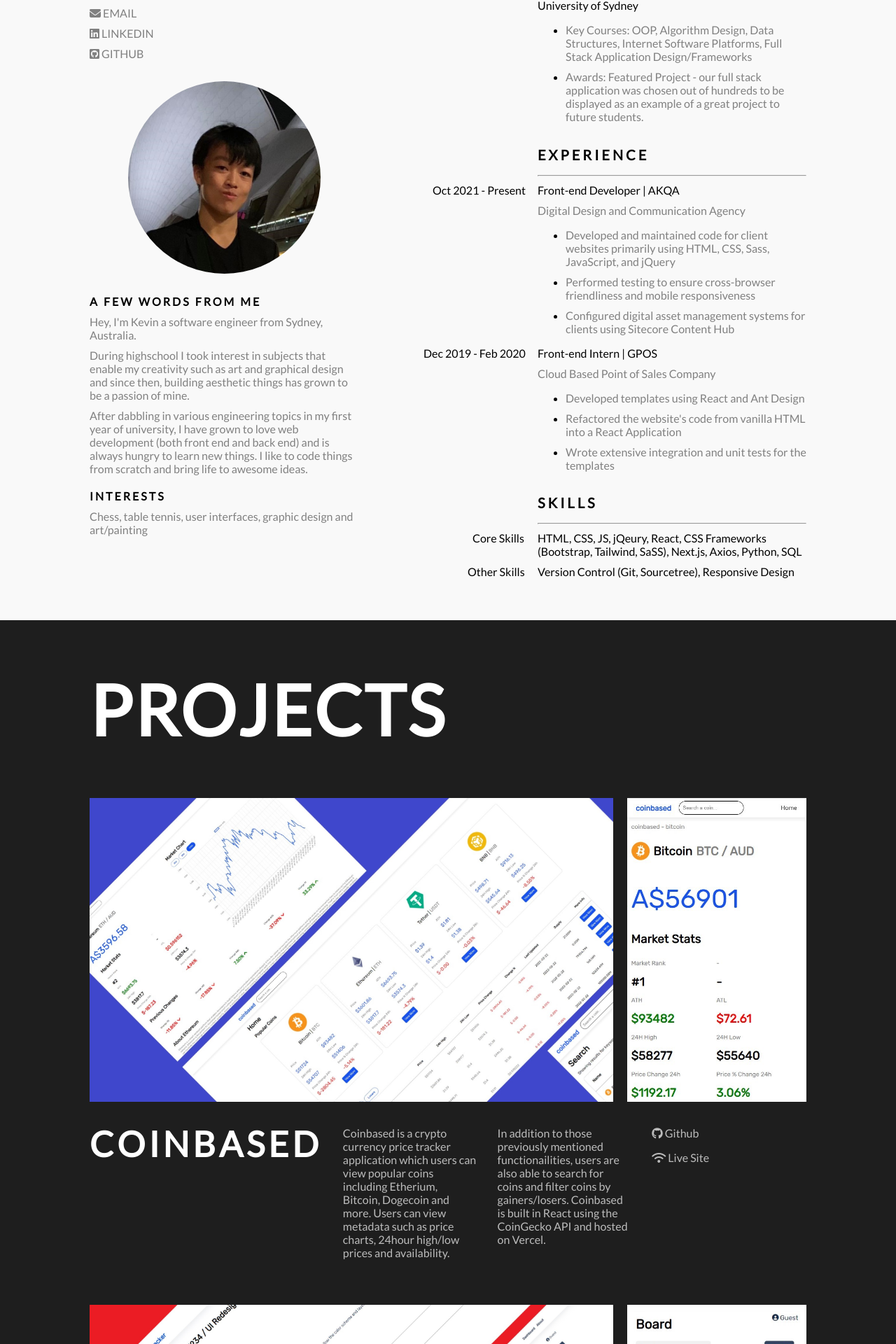
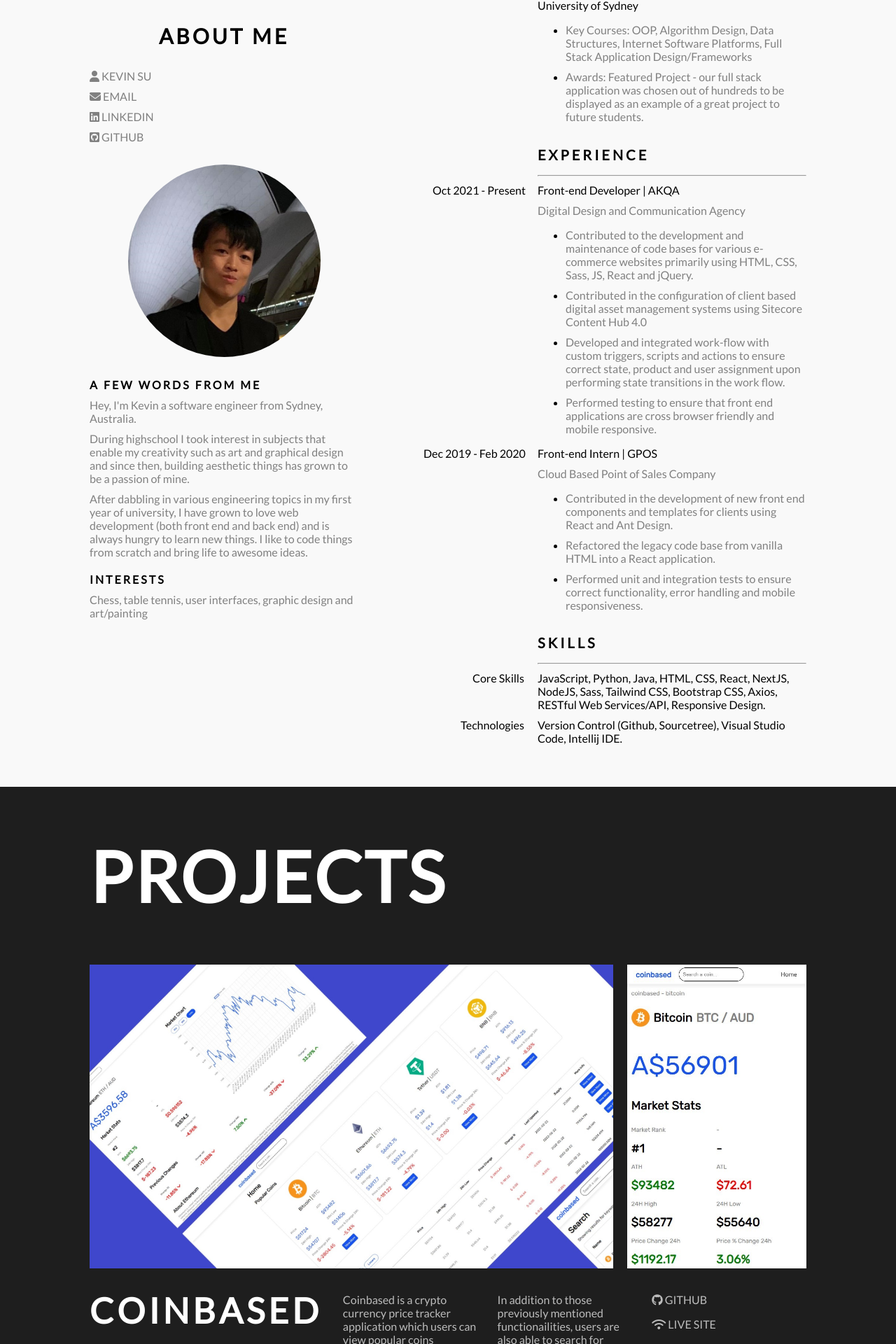
Before and after one commit to SuKaiwen/port, a React (Create React App) app: page / in a window 1280 px wide. Shown: the part 1016-2936 px from the top of the page at 70% size. Built offline with nearby package versions, Linux system fonts and the light colour scheme.

Commit message:
added links

```diff
--- a/src/CSS/About.css
+++ b/src/CSS/About.css
@@ -54,9 +54,9 @@
 }
 
 .skills-other::before {
-    content: "Other Skills";
+    content: "Technologies";
     position: absolute;
-    margin-left: -100px;
+    margin-left: -110px;
     color: black;
 }
 
--- a/src/CSS/Global.css
+++ b/src/CSS/Global.css
@@ -33,6 +33,11 @@
     flex-direction: row;
 }
 
+a {
+    text-decoration: none;
+    color: inherit;
+}
+
 @media (width < 1900px) {
     .page-container .row {
         padding: 50px 10%;
--- a/src/CSS/Projects.css
+++ b/src/CSS/Projects.css
@@ -54,14 +54,11 @@
     margin-right: 2%;
     height: auto;
     overflow: hidden;
-}
-
-.project-row .main-image img {
     transition: 0.5s;
 }
 
-.project-row .main-image img:hover {
-    transform: scale(1.25);
+.project-row .main-image:hover {
+    transform: scale(1.05);
 }
 
 .project-row .side-image {
@@ -95,8 +92,7 @@
 }
 
 .project-card:hover {
-    color: black;
-    background: linear-gradient(225deg, transparent 50px, #f9f9f9 50px);
+    background: linear-gradient(225deg, transparent 50px, #4d4d4d 50px);
 }
 
 .project-card p {
--- a/src/Pages/About.js
+++ b/src/Pages/About.js
@@ -8,9 +8,9 @@
                 <h1>ABOUT ME</h1>
                 <div className = "details-container">
                     <p><i class="fas fa-user"></i> KEVIN SU</p>
-                    <p><i class="fas fa-envelope"></i> EMAIL</p>
-                    <p><i class="fab fa-linkedin"></i> LINKEDIN </p>
-                    <p><i class="fa-brands fa-github-square"></i> GITHUB </p>
+                    <a href="mailto:kevinsu@outlook.co.nz" target="_blank"><p><i class="fas fa-envelope"></i> EMAIL</p></a>
+                    <a href="https://www.linkedin.com/in/kevin-su-618163191/" target="_blank"><p><i class="fab fa-linkedin"></i> LINKEDIN </p></a>
+                    <a href="https://github.com/SuKaiwen" target="_blank"><p><i class="fa-brands fa-github-square"></i> GITHUB </p></a>
                 </div>
                 <img className = "self-image" src={me} alt = "" />
                 <div className = "details-container">
@@ -47,34 +47,54 @@
                     <p>Digital Design and Communication Agency</p>
                     <ul>
                         <li>
-                            <p>Developed and maintained code for client websites primarily using HTML, CSS, Sass, JavaScript, and jQuery</p>
+                            <p>Contributed to the development and maintenance of code bases for
+                            various e-commerce websites primarily using HTML, CSS, Sass, JS,
+                            React and jQuery.
+                            </p>
                         </li>
                         <li>
-                            <p>Performed testing to ensure cross-browser friendliness and mobile responsiveness</p>
+                            <p>Contributed in the configuration of client based digital asset
+                            management systems using Sitecore Content Hub 4.0</p>
                         </li>
                         <li>
-                            <p>Configured digital asset management systems for clients using Sitecore Content Hub</p>
+                            <p>Developed and integrated work-flow with custom triggers, scripts
+                            and actions to ensure correct state, product and user assignment
+                            upon performing state transitions in the work flow.
+                            </p>
+                        </li>
+                        <li>
+                            <p>Performed testing to ensure that front end applications are cross
+                            browser friendly and mobile responsive.
+                                                        </p>
                         </li>
                     </ul>
                     <p className = "details-gpos details-main">Front-end Intern | GPOS</p>
                     <p>Cloud Based Point of Sales Company</p>
                     <ul>
                         <li>
-                            <p>Developed templates using React and Ant Design</p>
+                            <p>Contributed in the development of new front end components and
+                                templates for clients using React and Ant Design.</p>
                         </li>
                         <li>
-                            <p>Refactored the website's code from vanilla HTML into a React Application</p>
+                            <p>Refactored the legacy code base from vanilla HTML into a React
+                            application.</p>
                         </li>
                         <li>
-                            <p>Wrote extensive integration and unit tests for the templates</p>
+                            <p>Performed unit and integration tests to ensure correct functionality,
+                            error handling and mobile responsiveness.</p>
                         </li>
                     </ul>
                 </div>
                 <div className = "details-container">
                     <h2>SKILLS</h2>
                     <hr />
-                    <p className = "skills-familiar details-main">HTML, CSS, JS, jQeury, React, CSS Frameworks (Bootstrap, Tailwind, SaSS), Next.js, Axios, Python, SQL</p>
-                    <p className = "skills-other details-main">Version Control (Git, Sourcetree), Responsive Design</p>
+                    <p className = "skills-familiar details-main">JavaScript, Python, Java, HTML, CSS, React, NextJS, NodeJS, Sass,
+                        Tailwind CSS, Bootstrap CSS, Axios, RESTful Web
+                        Services/API, Responsive Design.
+                        </p>
+                    <p className = "skills-other details-main">Version Control (Github, Sourcetree), Visual
+                    Studio Code, Intellij IDE.
+                    </p>
 
                 </div>
             </div>
--- a/src/Pages/Contact.js
+++ b/src/Pages/Contact.js
@@ -5,8 +5,8 @@
         <div className = "contact-container">
             <h1>CONTACT ME</h1>
             <p>Thank you for making it all the way to the end. Feel free to reach out to me!</p>
-            <p><i class="fas fa-envelope"></i> EMAIL</p>
-            <p><i class="fab fa-linkedin"></i> LINKEDIN </p>
+            <a href="mailto:kevinsu@outlook.co.nz" target="_blank"><p><i class="fas fa-envelope"></i> EMAIL</p></a>
+            <a href="https://www.linkedin.com/in/kevin-su-618163191/" target="_blank"><p><i class="fab fa-linkedin"></i> LINKEDIN </p></a>
         </div>
     );
 }
--- a/src/Pages/Projects.js
+++ b/src/Pages/Projects.js
@@ -28,8 +28,8 @@
                         <p>In addition to those previously mentioned functionailities, users are also able to search for coins and filter coins by gainers/losers. Coinbased is built in React using the CoinGecko API and hosted on Vercel.</p>
                     </div>
                     <div>
-                        <p><i class="fab fa-github"></i> Github</p>
-                        <p><i class="fas fa-wifi"></i> Live Site</p>
+                        <a href = "https://github.com/SuKaiwen/coinbase" target="_blank"><p><i class="fab fa-github"></i> GITHUB</p></a>
+                        <a href = "https://coinbase-nine.vercel.app/" target="_blank"><p><i class="fas fa-wifi"></i> LIVE SITE</p></a>
                     </div>
                 </div>
                 <div className = "project-row">
@@ -45,8 +45,8 @@
                         <p>This project is created using React and BeautifulDnD (drag and drop library) hosted on Vercel.</p>
                     </div>
                     <div>
-                        <p><i class="fab fa-github"></i> Github</p>
-                        <p><i class="fas fa-wifi"></i> Live Site</p>
+                        <a href = "https://github.com/SuKaiwen/task-assignment" target="_blank"><p><i class="fab fa-github"></i> GITHUB</p></a>
+                        <a href = "https://task-assignment.vercel.app/" target="_blank"><p><i class="fas fa-wifi"></i> LIVE SITE</p></a>
                     </div>
                 </div>
                 <div className = "project-row">
@@ -62,8 +62,8 @@
                         <p>This project created in React with custom CSS and The Movie DB API and hosted on Vercel. </p>
                     </div>
                     <div>
-                        <p><i class="fab fa-github"></i> Github</p>
-                        <p><i class="fas fa-wifi"></i> Live Site</p>
+                        <a href = "https://github.com/SuKaiwen/movie-app" target="_blank"><p><i class="fab fa-github"></i> GITHUB</p></a>
+                        <a href = "https://movie-app-v4-six.vercel.app/" target="_blank"><p><i class="fas fa-wifi"></i> LIVE SITE</p></a>
                     </div>
                 </div>
                 <div className = "project-row">
@@ -79,8 +79,8 @@
                         <p>Hit "solve" for the visualisation to take effect. It pushes steps into a stack and uses a setTimeout to visualise each step once the algorithm has completed.</p>
                     </div>
                     <div>
-                        <p><i class="fab fa-github"></i> Github</p>
-                        <p><i class="fas fa-wifi"></i> Live Site</p>
+                        <a href = "https://github.com/SuKaiwen/visualiser" target="_blank"><p><i class="fab fa-github"></i> GITHUB</p></a>
+                        <a href = "https://visualiser.vercel.app/" target="_blank"><p><i class="fas fa-wifi"></i> LIVE SITE</p></a>
                     </div>
                 </div>
                 <h1>OTHER PROJECTS</h1>
@@ -89,25 +89,25 @@
                         <p>WEATHER APP</p>
                         <h1>01</h1>
                         <p>Weather application made in Next.js using OpenWeatherMaps API. View weather data (such as forecast, temperatures and humidity) from various cities around the globe.</p>
-                        <p><i class="fab fa-github"></i> Github</p>
+                        <a href = "https://github.com/SuKaiwen/next-weather" target="_blank"><p><i class="fab fa-github"></i> GITHUB</p></a>
                     </div>
                     <div className = "project-card">
                         <p>SNIPSNOK</p>
                         <h1>02</h1>
                         <p>Created along with team members as a part of a university project, SnipSnok is an application designed to help struggling content creators in Australia. Users can donate to others, follow others and post/like content they enjoy!</p>
-                        <p><i class="fab fa-github"></i> Github</p>
+                        <a href = "https://github.com/SuKaiwen/SnipSnok" target="_blank"><p><i class="fab fa-github"></i> GITHUB</p></a>
                     </div>
                     <div className = "project-card">
                         <p>BOUNCING BALLS</p>
                         <h1>03</h1>
                         <p>Created and developed a physics simulation of balls bouncing within a 3D cube space. Each ball is created as a class with a x, y, z coordinate, x, y, z speed and an update location function which takes into account the laws of physics to set up the trajectory of the ball.</p>
-                        <p><i class="fab fa-github"></i> Github</p>
+                        <a href = "https://github.com/SuKaiwen/BouncingBalls" target="_blank"><p><i class="fab fa-github"></i> GITHUB</p></a>
                     </div>
                     <div className = "project-card">
                         <p>MY PORTFOLIO</p>
                         <h1>04</h1>
                         <p>Created this portfolio/previous portfolios to try out new CSS layouts and visual designs that I find cool.</p>
-                        <p><i class="fab fa-github"></i> Github</p>
+                        <a href = "https://github.com/SuKaiwen/port" target="_blank"><p><i class="fab fa-github"></i> GITHUB</p></a>
                     </div>
                 </div>
             </div>
```
